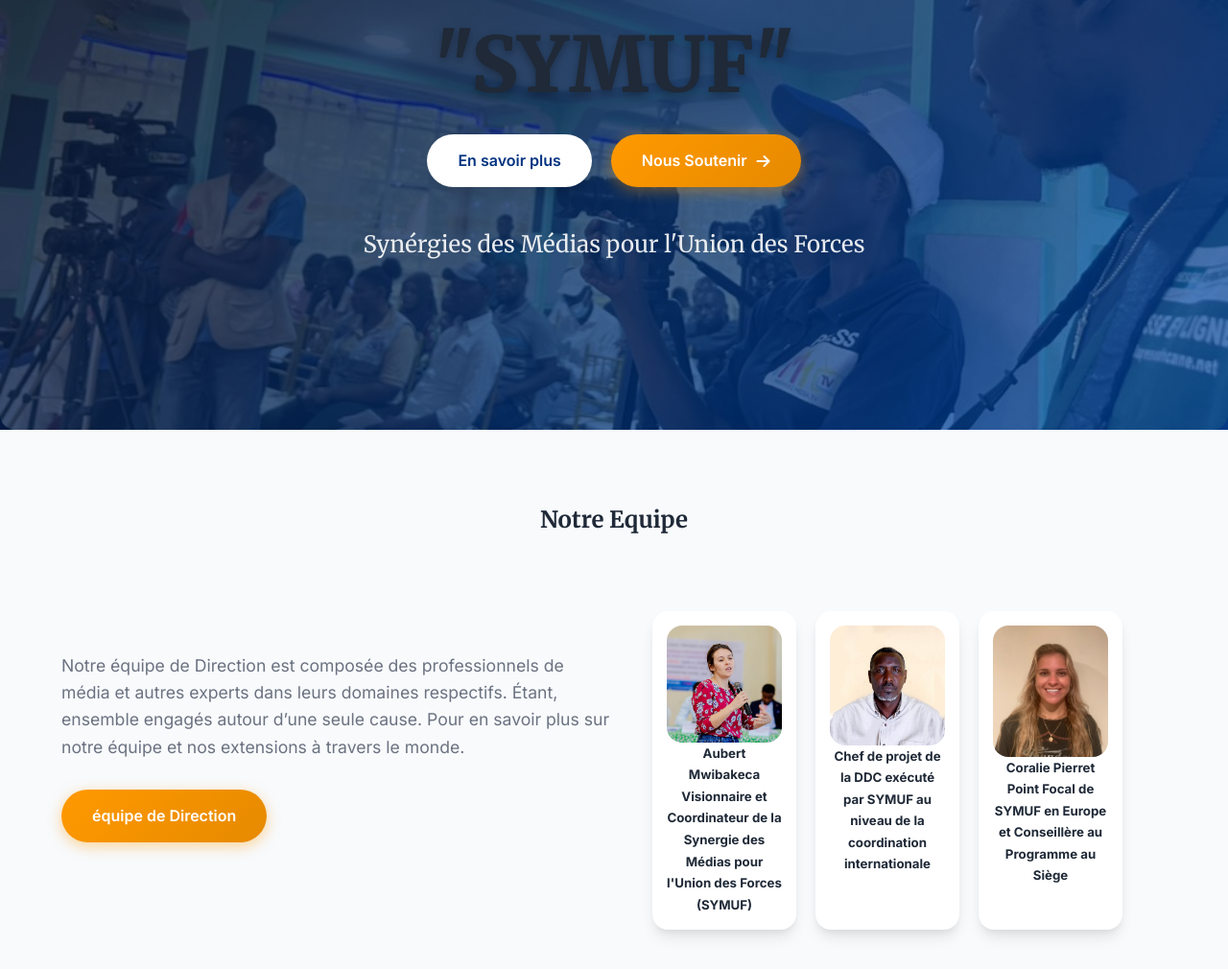
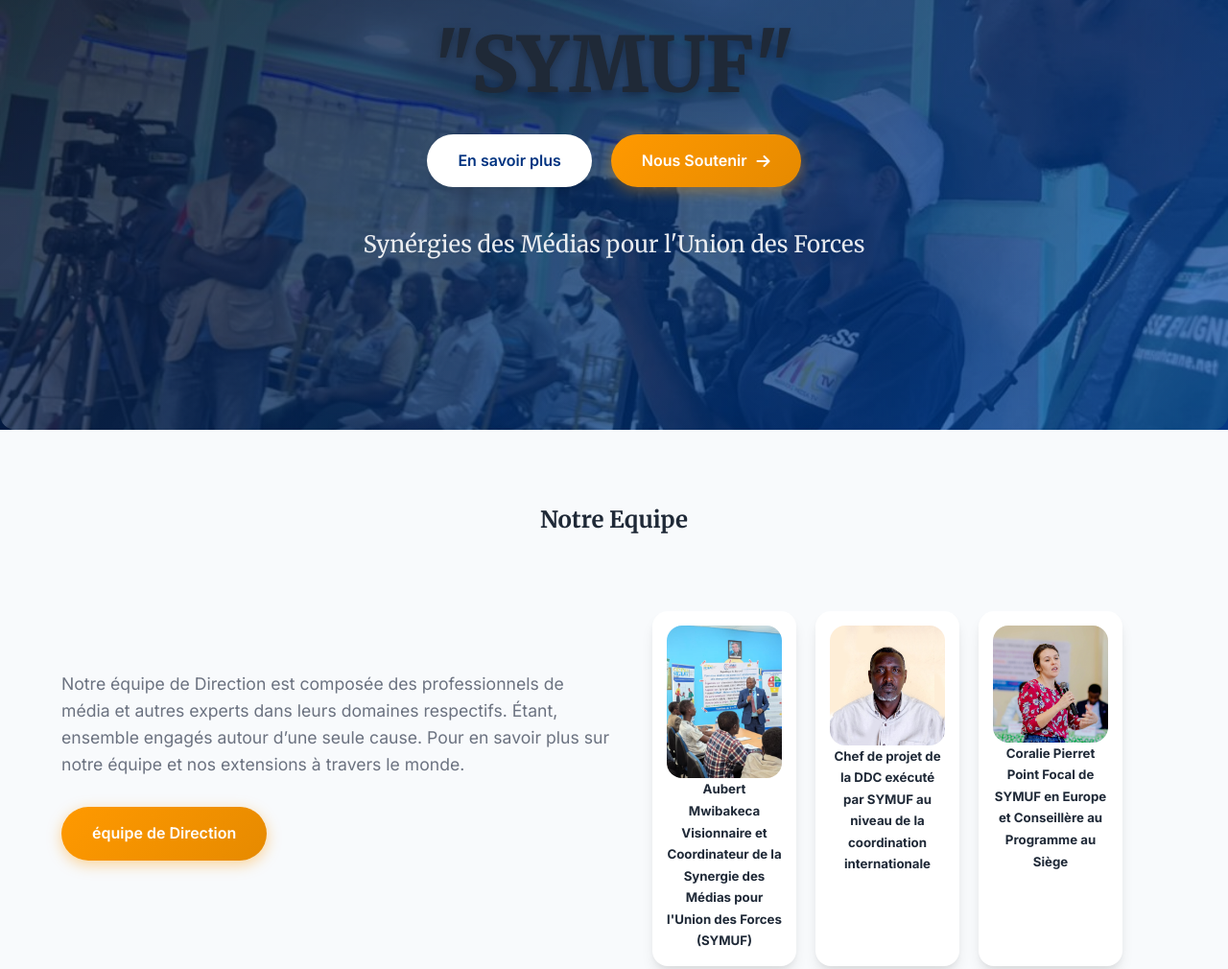
Before and after one commit to BILLmweze780/symuf, a plain HTML site: page index.html in a window 1280 px wide. Shown: the part 232-1242 px from the top of the page at 96% size. Drawn offline with Linux system fonts and the light colour scheme.

Commit message:
Update index.html

```diff
--- a/index.html
+++ b/index.html
@@ -77,7 +77,7 @@
                         <div class="team-grid">
 
                             <div class="team-member animate-on-scroll">
-                                <img src="image 3.jpg">
+                                <img src="I3heacXe.jpg">
                                 <h5>Aubert Mwibakeca
 Visionnaire et Coordinateur de la Synergie des Médias pour l'Union des Forces (SYMUF)</h5>
 
@@ -90,7 +90,7 @@
                             </div>
 
                             <div class="team-member animate-on-scroll delay-200">
-                                <img src="jacey.jpg">
+                                <img src="image 3.jpg">
                                 <h5> Coralie Pierret
 Point Focal de SYMUF en Europe et Conseillère au Programme au Siège
 </h5>
```
